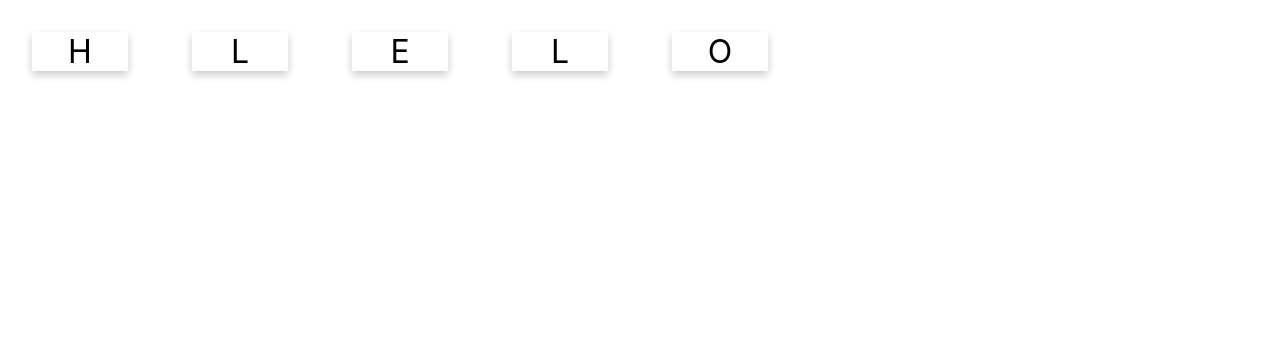
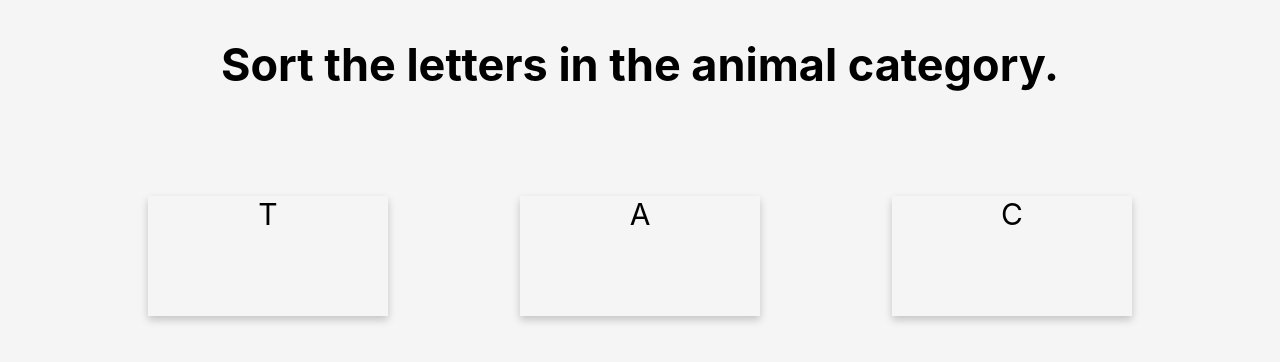
Before and after one commit to 6110110311/3SA03, a React (Create React App) app: page / in a window 1280 px wide. Shown: the top 362 px of the page. Built offline with nearby package versions, Linux system fonts and the light colour scheme.

Commit message:
Part 7.1

```diff
--- a/src/App.css
+++ b/src/App.css
@@ -1,14 +1,73 @@
 .card {
     display: inline-block;
     text-align: center;
-    width: 3em;
+    width: 8em;
     font-size: 2em;
-    box-shadow: 0 4px 8px 0 rgba(0,0,0,0.2);
+    box-shadow: 0 8px 8px 0 rgba(0,0,0,0.2);
     margin: 1em;
     user-select: none;
    }
+
+.Acard {
+    display: inline-block;
+    width: 8em;
+    height: 4em;
+    font-size: 30px;
+    box-shadow: 0 4px 8px 0 rgba(0,0,0,0.2);
+    margin: 2.2em;
+    text-align: center;
+    font-style: bold;
+    user-select: none;
+ }
 
 .activeCard{
     color: red;
     background: pink;
 }
+
+.center{
+    display: flex;
+    justify-content: center;
+    align-items: center;
+}
+
+.container {
+    position: relative;
+    width: 100%;
+    max-width: 400px;
+}
+
+.container img {
+    width: 100%;
+    height: auto;
+}
+
+.container .btn {
+    position: absolute;
+    top: 50%;
+    left: 50%;
+    transform: translate(-50%, -50%);
+    -ms-transform: translate(-50%, -50%);
+    background-color: #555;
+    color: white;
+    font-size: 16px;
+    padding: 12px 24px;
+    border: none;
+    cursor: pointer;
+    border-radius: 5px;
+    text-align: center;
+}
+
+.container .btn:hover {
+    background-color: black;
+}
+
+body{
+    background-color: whitesmoke;
+}
+
+h2{
+    text-align: center;
+    font-size: 45px;
+    color: black;
+}
--- a/src/App.js
+++ b/src/App.js
@@ -2,12 +2,37 @@ import React from 'react';
 import './App.css';
 import WordCard from './WordCard';
 
-const word = "Hello";
+var word = "";
+var Hint = "";
+var random = Math.floor(Math.random() * 7);
+
+    if(random == 0){
+      word = "Cheetah";
+    }
+    else if(random == 1){
+      word = "dolphin";
+    }
+    else if(random == 2){
+      word = "giraffe";
+    }
+    else if(random == 3){
+      word = "elephant";
+    }
+    else if(random == 3){
+      word = "crocodile";
+    }
+    else{
+      word = "Cat";
+    }
+
 function App() {
   return (
-    <div>
-      <WordCard value = {word} />
-    </div>
+    <body>
+      <h2>  Sort the letters in the animal category.  </h2>
+      <div>
+        <WordCard value = {word} />
+      </div>
+    </body>
   );
 }
 
--- a/src/CharacterCard.js
+++ b/src/CharacterCard.js
@@ -18,9 +18,9 @@ export default function CharacterCard(props){
         }
     })
 
-    const className = `card ${active ? 'activeCard' : ''}`
+    const className = `Acard ${active ? 'activeCard' : ''}`
 
     return(
-        <div className = {className} onClick = {activate}>{props.value}</div>
+        <div className = {className} onClick = {activate} >{props.value}</div>
     )
 }
--- a/src/WordCard.js
+++ b/src/WordCard.js
@@ -1,6 +1,8 @@
 import React, { useState } from 'react';
 import _, { attempt } from 'lodash';
 import CharacterCard from './CharacterCard';
+
+var last = "";
 
 const prepareStateFromWord = given_word => {
     let word = given_word.toUpperCase()
@@ -37,7 +39,7 @@ export default function WordCard(props){
         console.log(guess)
     }
     return(
-        <div>
+        <div class = "center">
         {
             state.chars.map((c, i) => <CharacterCard value = {c} key = {i} activationHandler = {activationHandler} attempt = {state.attempt}/>)
         }
```
